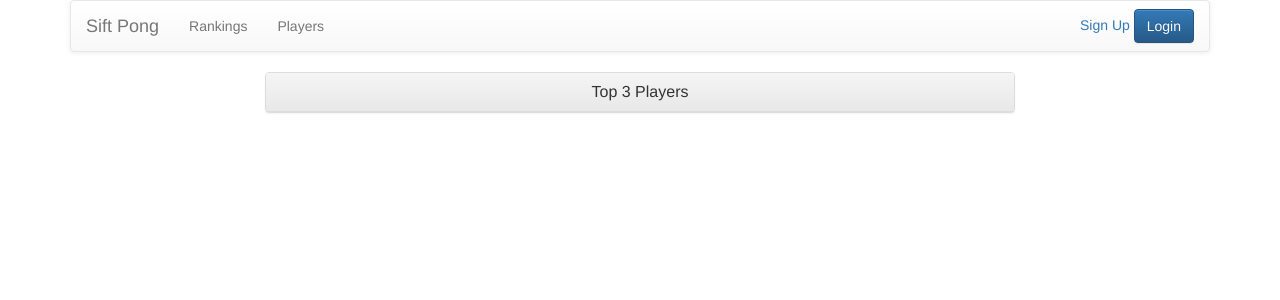
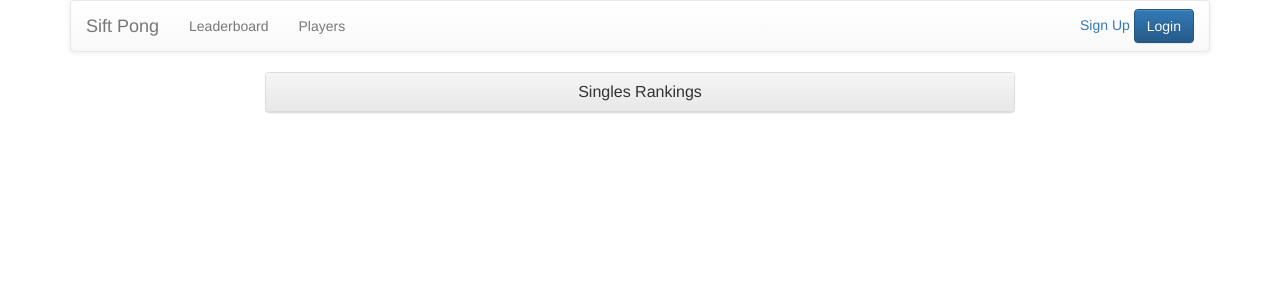
Before and after one commit to yschatzberg/pongranker, a Django app: page / in a window 1280 px wide. Shown: the top 300 px of the page. Run offline with Django 3.2, Linux system fonts and the light colour scheme; data that the repository does not hold is empty; some libraries are stand-ins or nearby versions.

Commit message:
* Changing Rankings to Leaderboard * Home page now contains rankings.

```diff
--- a/pongranker/templates/pongranker/404.html
+++ b/pongranker/templates/pongranker/404.html
@@ -28,7 +28,7 @@
             <!-- Collect the nav links, forms, and other content for toggling -->
             <div class="collapse navbar-collapse" id="bs-example-navbar-collapse-1">
               <ul class="nav navbar-nav">
-                <li><a href="/ranking/">Rankings</a></li>
+                <li><a href="/leaderboard/">Leaderboard</a></li>
                 <li><a href="/players">Players</a></li>
               </ul>
               <ul class="nav navbar-nav navbar-right">
--- a/pongranker/templates/pongranker/add_game.html
+++ b/pongranker/templates/pongranker/add_game.html
@@ -28,7 +28,7 @@
             <!-- Collect the nav links, forms, and other content for toggling -->
             <div class="collapse navbar-collapse" id="bs-example-navbar-collapse-1">
               <ul class="nav navbar-nav">
-                <li><a href="/ranking/">Rankings</a></li>
+                <li><a href="/leaderboard/">Leaderboard</a></li>
                 <li><a href="/players">Players</a></li>
               </ul>
               <ul class="nav navbar-nav navbar-right">
--- a/pongranker/templates/pongranker/index.html
+++ b/pongranker/templates/pongranker/index.html
@@ -28,7 +28,7 @@
             <!-- Collect the nav links, forms, and other content for toggling -->
             <div class="collapse navbar-collapse" id="bs-example-navbar-collapse-1">
               <ul class="nav navbar-nav">
-                <li><a href="/ranking/">Rankings</a></li>
+                <li><a href="/leaderboard/">Leaderboard</a></li>
                 <li><a href="/players">Players</a></li>
               </ul>
               <ul class="nav navbar-nav navbar-right">
@@ -61,7 +61,7 @@
             <div class="col-lg-8 col-lg-offset-2">
                 <div class="panel panel-default">
                   <div class="panel-heading">
-                    <h3 class="panel-title text-center">Top 3 Players</h3>
+                    <h3 class="panel-title text-center">Singles Rankings</h3>
                   </div>
                   {% if player_list %}
                       <div class="panel-body">
--- a/pongranker/templates/pongranker/rankings.html
+++ b/pongranker/templates/pongranker/leaderboard.html
@@ -13,7 +13,7 @@
   <body>
     <div class="container">
         <!-- Nav Bar -->
-        <nav class="navbar navbar-default" role="navigation">
+       <nav class="navbar navbar-default" role="navigation">
           <div class="container-fluid">
             <!-- Brand and toggle get grouped for better mobile display -->
             <div class="navbar-header">
@@ -28,7 +28,7 @@
             <!-- Collect the nav links, forms, and other content for toggling -->
             <div class="collapse navbar-collapse" id="bs-example-navbar-collapse-1">
               <ul class="nav navbar-nav">
-                <li><a href="/ranking/">Rankings</a></li>
+                <li><a href="/leaderboard/">Leaderboard</a></li>
                 <li><a href="/players">Players</a></li>
               </ul>
               <ul class="nav navbar-nav navbar-right">
@@ -61,7 +61,7 @@
             <div class="col-lg-8 col-lg-offset-2">
                 <div class="panel panel-default">
                   <div class="panel-heading">
-                    <h3 class="panel-title text-center">Player Rankings</h3>
+                    <h3 class="panel-title text-center">Singles Top 3</h3>
                   </div>
                   {% if player_list %}
                       <div class="panel-body">
--- a/pongranker/templates/pongranker/login.html
+++ b/pongranker/templates/pongranker/login.html
@@ -28,7 +28,7 @@
             <!-- Collect the nav links, forms, and other content for toggling -->
             <div class="collapse navbar-collapse" id="bs-example-navbar-collapse-1">
               <ul class="nav navbar-nav">
-                <li><a href="/ranking/">Rankings</a></li>
+                <li><a href="/leaderboard/">Leaderboard</a></li>
                 <li><a href="/players">Players</a></li>
               </ul>
               <ul class="nav navbar-nav navbar-right">
@@ -47,7 +47,7 @@
                 {% else %}
                     <form class="navbar-form navbar-right" action="/login/">
                         <a href="/register/">Sign Up</a>
-                       <button type="submit" class="btn btn-primary active">Login</button>
+                       <button type="submit" class="btn btn-primary">Login</button>
                     </form>
                 {% endif %}
               </ul>
--- a/pongranker/templates/pongranker/player_page.html
+++ b/pongranker/templates/pongranker/player_page.html
@@ -28,7 +28,7 @@
             <!-- Collect the nav links, forms, and other content for toggling -->
             <div class="collapse navbar-collapse" id="bs-example-navbar-collapse-1">
               <ul class="nav navbar-nav">
-                <li><a href="/ranking/">Rankings</a></li>
+                <li><a href="/leaderboard/">Leaderboard</a></li>
                 <li><a href="/players">Players</a></li>
               </ul>
               <ul class="nav navbar-nav navbar-right">
--- a/pongranker/templates/pongranker/players.html
+++ b/pongranker/templates/pongranker/players.html
@@ -13,7 +13,7 @@
   <body>
     <div class="container">
         <!-- Nav Bar -->
-        <nav class="navbar navbar-default" role="navigation">
+       <nav class="navbar navbar-default" role="navigation">
           <div class="container-fluid">
             <!-- Brand and toggle get grouped for better mobile display -->
             <div class="navbar-header">
@@ -28,7 +28,7 @@
             <!-- Collect the nav links, forms, and other content for toggling -->
             <div class="collapse navbar-collapse" id="bs-example-navbar-collapse-1">
               <ul class="nav navbar-nav">
-                <li><a href="/ranking/">Rankings</a></li>
+                <li><a href="/leaderboard/">Leaderboard</a></li>
                 <li><a href="/players">Players</a></li>
               </ul>
               <ul class="nav navbar-nav navbar-right">
--- a/pongranker/templates/pongranker/register.html
+++ b/pongranker/templates/pongranker/register.html
@@ -28,7 +28,7 @@
             <!-- Collect the nav links, forms, and other content for toggling -->
             <div class="collapse navbar-collapse" id="bs-example-navbar-collapse-1">
               <ul class="nav navbar-nav">
-                <li><a href="/ranking/">Rankings</a></li>
+                <li><a href="/leaderboard/">Leaderboard</a></li>
                 <li><a href="/players">Players</a></li>
               </ul>
               <ul class="nav navbar-nav navbar-right">
--- a/pongranker/urls.py
+++ b/pongranker/urls.py
@@ -6,7 +6,7 @@ from pongranker import views
 urlpatterns = patterns('',
     url(r'^$', views.home, name='home'),
     url(r'^players/$', views.players, name='players'),
-    url(r'^ranking/', views.rankings, name='rankings'),
+    url(r'^leaderboard/', views.leaderboard, name='leaderboard'),
     url(r'^register/$', views.register, name='register'), # TODO: add handling for already logged in users
     url(r'^login/$', views.sign_in, name='sign_in'),
     url(r'^logout/$', views.sign_out, name='sign_out'),
--- a/pongranker/views.py
+++ b/pongranker/views.py
@@ -13,7 +13,7 @@ from pongranker.models import Player, Game
 from django.contrib.auth.models import User
 
 def home(request):
-    player_list = Player.objects.order_by('-elo_singles_ranking')[:3]
+    player_list = Player.objects.order_by('-elo_singles_ranking')
     template = loader.get_template('pongranker/index.html')
     context = RequestContext(request, {
         'player_list': player_list,
@@ -29,9 +29,9 @@ def players(request):
     })
     return HttpResponse(template.render(context))
 
-def rankings(request):
-    player_list = Player.objects.order_by('-elo_singles_ranking')
-    template = loader.get_template('pongranker/rankings.html')
+def leaderboard(request):
+    player_list = Player.objects.order_by('-elo_singles_ranking')[:3]
+    template = loader.get_template('pongranker/leaderboard.html')
     context = RequestContext(request, {
         'player_list': player_list,
     })
```
